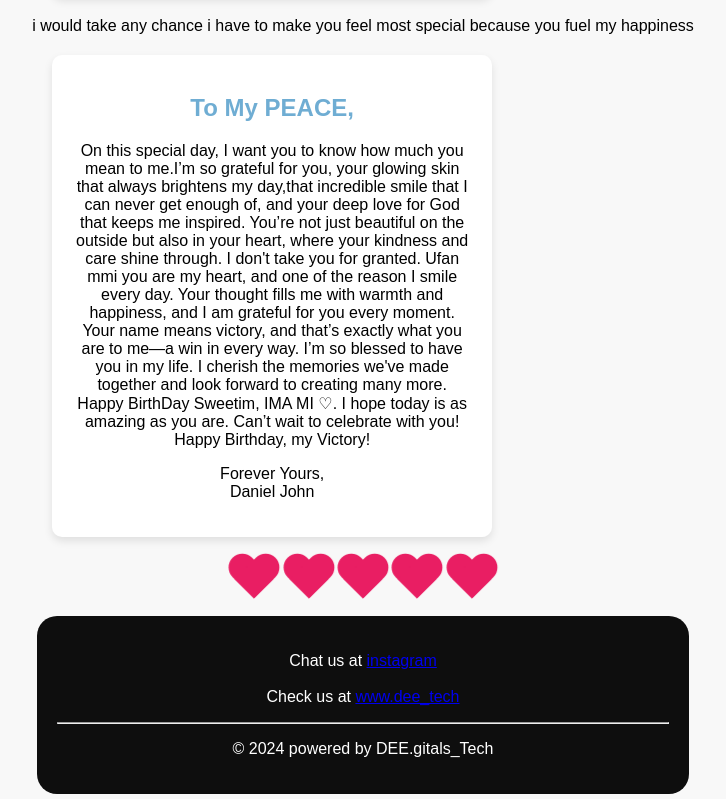
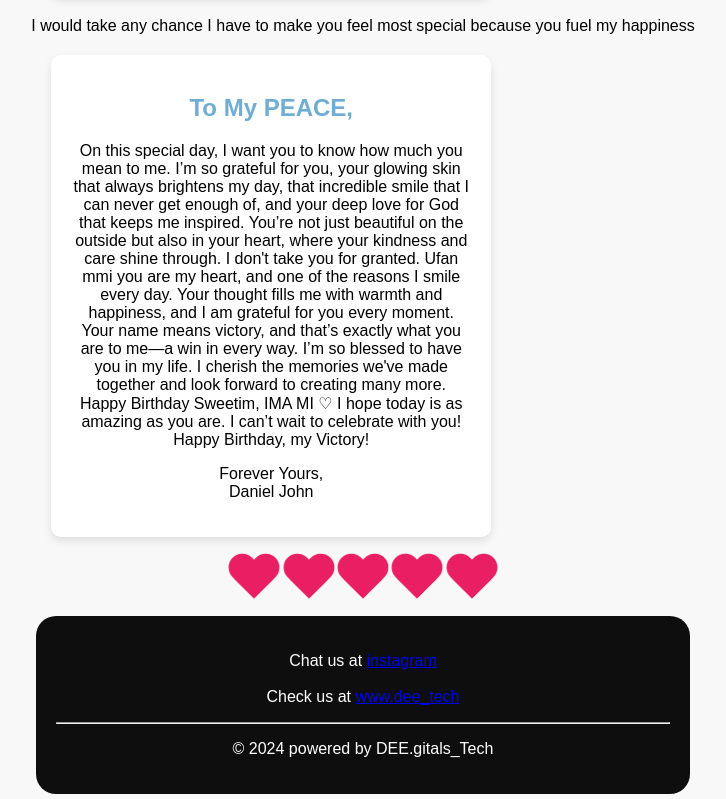
Before and after one commit to wbcyber/HappyBirthdayBby, a plain HTML site: page index.html in a window 1280 px wide. Shown: the part 110-909 px from the top of the page, without its empty margins (277-1003 px from the left). Drawn offline with Linux system fonts and the light colour scheme.

Commit message:
Update index.html

```diff
--- a/index.html
+++ b/index.html
@@ -3,7 +3,7 @@
   <head>
     <meta charset="UTF-8" />
     <meta name="viewport" content="width=device-width, initial-scale=1.0" />
-    <title>Valentine's Day Love Message</title>
+    <title>Birthday's Day Message</title>
     <link rel="stylesheet" href="style.css" />
   </head>
   <body>
@@ -13,23 +13,23 @@
         <div class="heart" id="first"></div>
       </div>
       <p>
-        i would take any chance i have to make you feel most special
+        I would take any chance I have to make you feel most special
         because you fuel my happiness
       </p>
       <div class="card">
         <div class="card-content">
           <h2>To My PEACE,</h2>
           <p>
-            On this special day, I want you to know how much you mean to me.I’m so grateful for you,
-            your glowing skin that always brightens my day,that incredible smile that I can never get
+            On this special day, I want you to know how much you mean to me. I’m so grateful for you,
+            your glowing skin that always brightens my day, that incredible smile that I can never get
             enough of, and your deep love for God that keeps me inspired. You’re not just beautiful on the outside
             but also in your heart, where your kindness and care shine through. I don't take you for granted.
-            Ufan mmi you are my heart, and one of the reason I smile every day. Your thought fills me with warmth
+            Ufan mmi you are my heart, and one of the reasons I smile every day. Your thought fills me with warmth
             and happiness, and I am grateful for you every moment.
             Your name means victory, and that’s exactly what you are to me—a win in every way.
             I’m so blessed to have you in my life. I cherish the memories we've made together and look forward
-            to creating many more. Happy BirthDay Sweetim, IMA MI &#x2661;.
-            I hope today is as amazing as you are. Can’t wait to celebrate with you!
+            to creating many more. Happy Birthday Sweetim, IMA MI &#x2661;
+            I hope today is as amazing as you are. I can’t wait to celebrate with you!
             Happy Birthday, my Victory!
           </p>
           <p>
```
